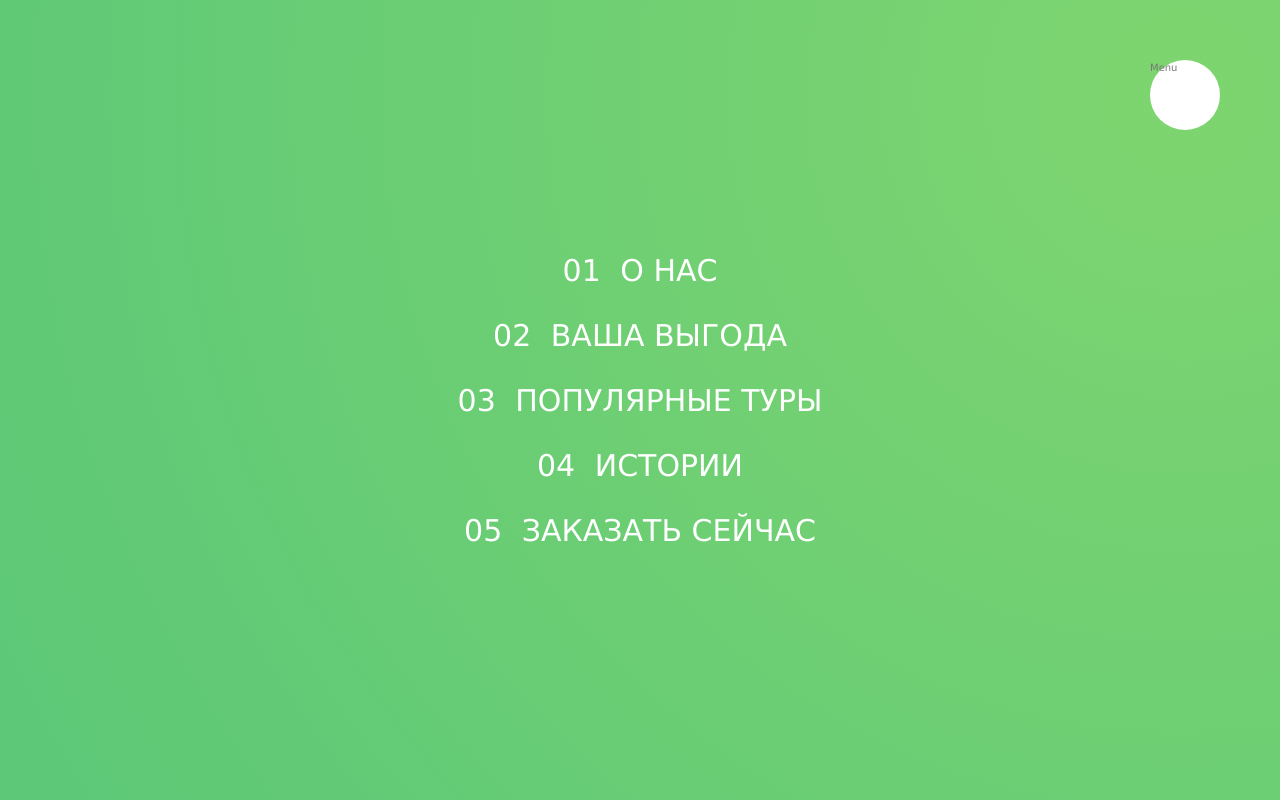
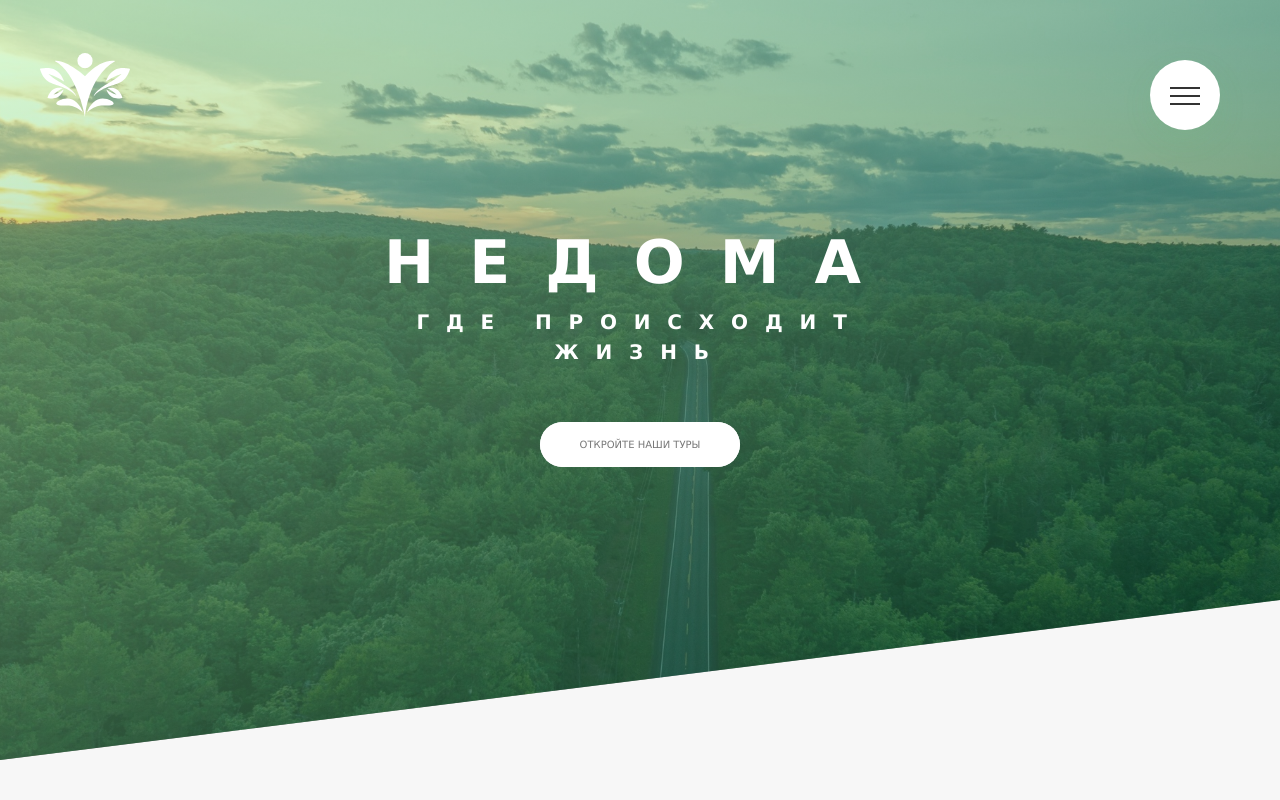
Before and after one commit to artemburkan/nature, a website: page index.html in a window 1280 px wide. Shown: the top 800 px of the page. Drawn offline with Linux system fonts and the light colour scheme.

Commit message:
Added animation for menu button

```diff
--- a/index.html
+++ b/index.html
@@ -23,7 +23,11 @@
                class="navigation__checkbox">
 
         <label for="navi-toggle"
-               class="navigation__button">Menu</label>
+               class="navigation__button">
+            <span class="navigation__icon">
+                &nbsp;
+            </span>
+        </label>
 
         <div class="navigation__background">
             &nbsp;
--- a/sass/layout/_navigation.scss
+++ b/sass/layout/_navigation.scss
@@ -12,6 +12,10 @@
         width: 7rem;
         background-color: $color-white;
         border-radius: 50%;
+        box-shadow: 0 1rem 3rem rgba($color-primary, .1);
+
+        text-align: center;
+        cursor: pointer;
 
         z-index: 2000;
     }
@@ -26,20 +30,26 @@
 
         border-radius: 50%;
         background-image: radial-gradient($color-primary-light, $color-primary-dark);
+
         z-index: 1000;
-
-        transform: scale(80);
+        transition: transform .8s cubic-bezier(.86, 0, .07, 1);
+        // transform: scale(80);
     }
 
     &__nav {
         position: fixed;
         top: 0;
-        right: 0;
+        left: 0;
 
         height: 100vh;
-        width: 100%;
+        width: 0;
+        // background: orangered;
 
         z-index: 1500;
+
+        opacity: 0;
+
+        transition: all .8s cubic-bezier(.68, -0.55, 0.265, 1.55);
     }
 
     &__list {
@@ -47,6 +57,9 @@
         top: 50%;
         left: 50%;
         transform: translate(-50%, -50%);
+
+        width: 100%;
+
         list-style: none;
         text-align: center;
     }
@@ -82,4 +95,68 @@
             transform: translateX(1rem);
         }
     }
+
+    // Functionality
+    &__checkbox:checked ~ &__background {
+        transform: scale(80);
+    }
+
+    &__checkbox:checked ~ &__nav {
+        width: 100%;
+        opacity: 1;
+    }
+
+    // Icon
+    &__icon {
+        position: relative;
+        margin-top: 3.5rem;
+
+        &,
+        &:before,
+        &:after {
+            display: inline-block;
+            width: 3rem;
+            height: 2px;
+            background-color: $color-grey-dark-3;
+        }
+
+        &:after,
+        &:before {
+            content: '';
+            position: absolute;
+            left: 0;
+
+            transition: all .2s;
+        }
+
+        &:before {
+            top: -.8rem;
+        }
+
+        &:after {
+            top: .8rem;
+        }
+    }
+
+    &__button:hover &__icon:before {
+        top: -1rem;
+    }
+
+    &__button:hover &__icon:after {
+        top: 1rem;
+    }
+
+    &__checkbox:checked + &__button &__icon {
+        background-color: transparent;
+    }
+
+    &__checkbox:checked + &__button &__icon:before {
+        top: 0;
+        transform: rotate(135deg);
+    }
+
+    &__checkbox:checked + &__button &__icon:after {
+        top: 0;
+        transform: rotate(-135deg);
+    }
 }
```
Also changed, not shown: css/styles.css.
